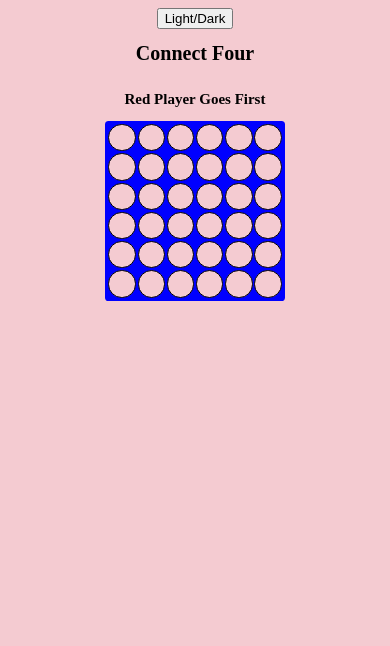
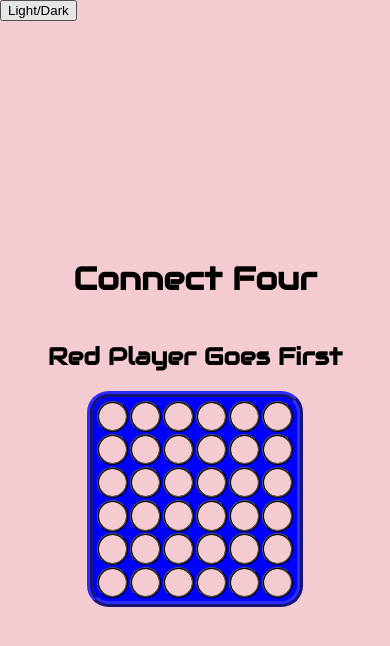
Before and after one commit to e-lascano2021/unit-one-project, a plain HTML site: page index.html in a window 390 px wide. Drawn offline with Linux system fonts and the light colour scheme.

Commit message:
phone layout update 1

```diff
--- a/css/style.css
+++ b/css/style.css
@@ -14,35 +14,45 @@ html {
 /* resets font size to be 62.5% of the user preference -
 in most browser configurations this will be 10px */
 :root {
-  font-size: 62.5%
+  font-size: 100%
 }
 
 body{
   background-color: rgb(244, 203, 209);
-  font-family: 'Times New Roman', Times, serif;
+  font-family: 'Audiowide', cursive;
   height: 100vh;
   display: flex;
   flex-direction: column;
   align-items: center;
+  justify-content: center;
+  margin: 0;
 }
 
 section {
-  border-radius: 2%;
+  border-radius:10%;
+  border: 6.8px ridge rgb(35, 35, 199);
   background-color: blue;
   display: grid;
-  grid-template-rows: repeat(6, 7vmin);
-  grid-template-columns: repeat(6, 7vmin);
+  grid-template-rows: repeat(6, 8vmin);
+  grid-template-columns: repeat(6, 8vmin);
   grid-gap: 0.5vmin;
   padding: 3.5px;
 }
 
 div {
-  border: 1.8px solid black;
-  text-align: center;
-  vertical-align: middle;
+  border: 2px ridge black;
 }
 
 div.sqrs {
   border-radius: 50%;
   background-color: rgb(244, 203, 209);
+  filter: blur(.5px);
 }
+
+nav{
+  position:fixed;
+  top:0;
+  display: flex;
+  width: 100%;
+  align-items: flex-start;
+}
--- a/index.html
+++ b/index.html
@@ -5,15 +5,20 @@
   <meta http-equiv="X-UA-Compatible" content="IE=edge">
   <meta name="viewport" content="width=device-width, initial-scale=1.0">
   <title>Connect Four</title>
+	<link rel="preconnect" href="https://fonts.googleapis.com">
+	<link rel="preconnect" href="https://fonts.gstatic.com" crossorigin>
+	<link href="https://fonts.googleapis.com/css2?family=Audiowide&display=swap" rel="stylesheet">
   <link rel="stylesheet" href="css/style.css">
   <script defer src="js/app.js"></script>
 </head>
 <body>
-	<button id="light-dark-button" class="btn">Light/Dark</button>
+	<nav>
+		<button id="light-dark-button" class="btn">Light/Dark</button>
+	</nav>
   <h1>Connect Four</h1>
 	<form>
 		<h2 id="message"></h2>
-		<button id="replay" hidden>Replay</button>
+		<button id="replay" class="btn" hidden>Replay</button>
 	</form>
 	<section>
  		<div class="sqrs" id="0"></div>
```
Also changed, not shown: 1 other file.
